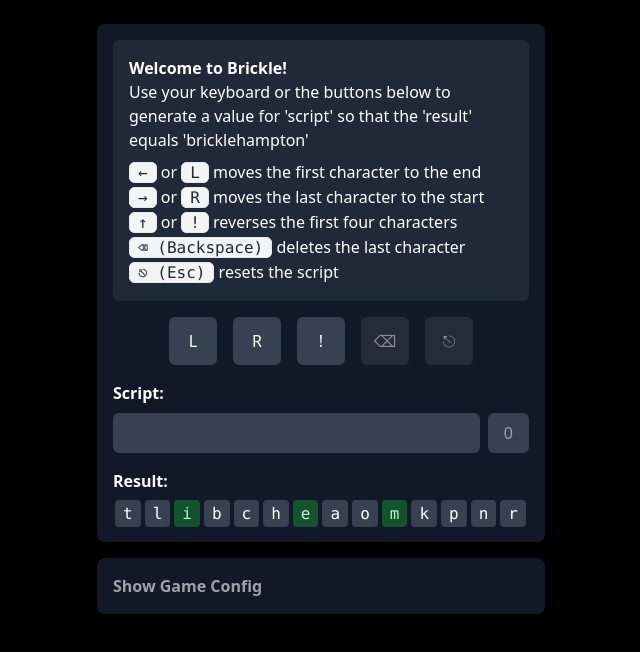
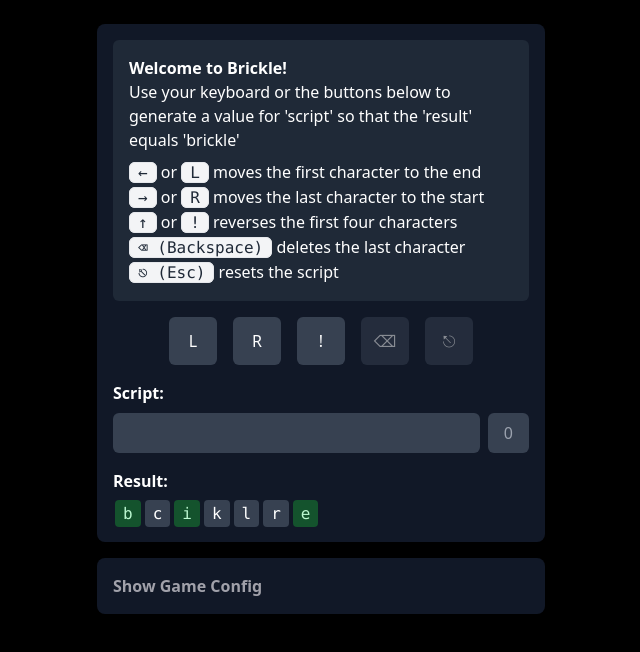
Before and after one commit to davidlpoole/brickle, a React (Vite) app: page / in a window 1280 px wide. Shown: the top 652 px of the page, without its empty margins (319-959 px from the left). Built offline with nearby package versions, Linux system fonts and the light colour scheme.

Commit message:
prevent up/down scroll

```diff
--- a/src/App.jsx
+++ b/src/App.jsx
@@ -20,12 +20,8 @@ function App() {
     const target = searchParams.get('target')
     const script = searchParams.get('script')
 
-    initial
-      ? setInitialWord(initial.toLowerCase())
-      : setInitialWord('tlibcheaomkpnr')
-    target
-      ? setTargetWord(target.toLowerCase())
-      : setTargetWord('bricklehampton')
+    initial ? setInitialWord(initial.toLowerCase()) : setInitialWord('bciklre')
+    target ? setTargetWord(target.toLowerCase()) : setTargetWord('brickle')
     script ? setScript(script.toLowerCase()) : setScript('')
   }, [searchParams])
 
--- a/src/components/GameInput.jsx
+++ b/src/components/GameInput.jsx
@@ -55,6 +55,7 @@ export default function GameInput(props) {
     const handleKeyPress = (event) => {
       if (event.target.matches('input, textarea')) return
       if (event.metaKey) return
+      event.preventDefault()
 
       const action = keyToActionMap[event.key]
       if (typeof action === 'string') {
```
